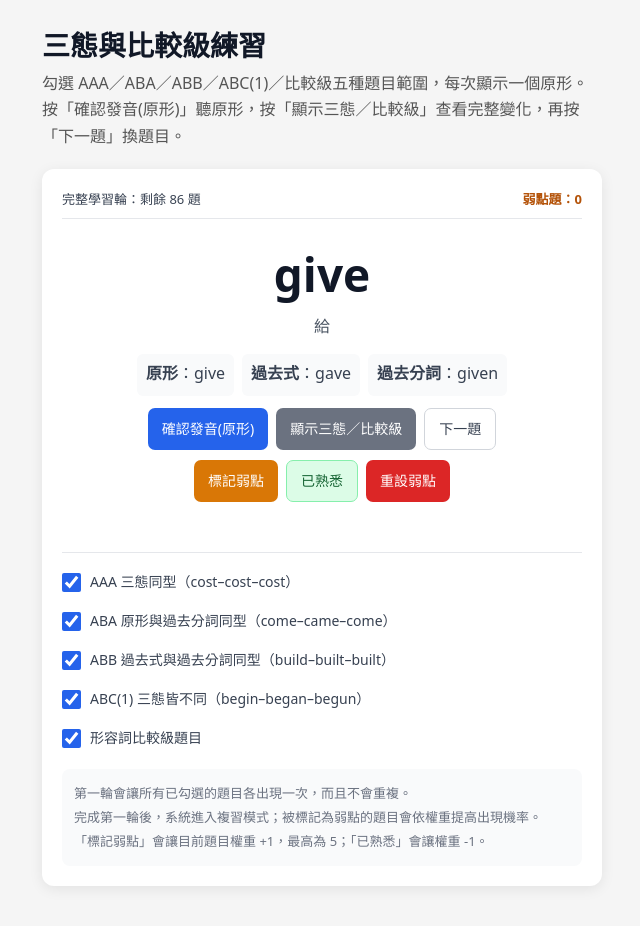
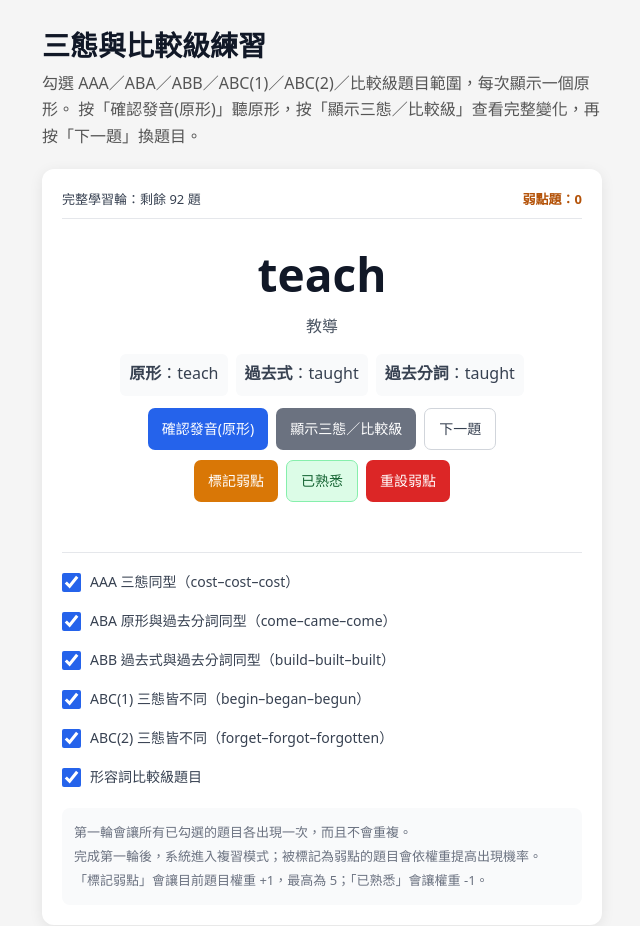
Before and after one commit to kevinyangch/irregular-verbs-practice, a plain HTML site: page index.html in a window 1280 px wide. Both pictures are taken after a click on the button "顯示三態／比較級". Shown: the whole page, without its empty margins (318-958 px from the left). Drawn offline with Linux system fonts and the light colour scheme.

Commit message:
新增ABC2

```diff
--- a/index.html
+++ b/index.html
@@ -18,7 +18,7 @@
   <h1>三態與比較級練習</h1>
 
   <div class="subtitle">
-    勾選 AAA／ABA／ABB／ABC(1)／比較級五種題目範圍，每次顯示一個原形。
+    勾選 AAA／ABA／ABB／ABC(1)／ABC(2)／比較級題目範圍，每次顯示一個原形。
     按「確認發音(原形)」聽原形，按「顯示三態／比較級」查看完整變化，再按「下一題」換題目。
   </div>
 
@@ -88,6 +88,11 @@
       </label>
 
       <label class="option-item">
+        <input type="checkbox" id="optABC2" checked />
+        ABC(2) 三態皆不同（forget–forgot–forgotten）
+      </label>
+
+      <label class="option-item">
         <input type="checkbox" id="optComparatives" checked />
         形容詞比較級題目
       </label>
--- a/main.js
+++ b/main.js
@@ -1,4 +1,4 @@
-const STORAGE_KEY = "verb-practice-weakness-v1";
+const STORAGE_KEY = "verb-practice-weakness-v2";
 const MAX_WEIGHT = 5;
 const RECENT_LIMIT = 3;
 
@@ -75,25 +75,35 @@ const abc1Verbs = [
   { base: "drive", past: "drove", pp: "driven", zh: "駕駛" },
   { base: "eat", past: "ate", pp: "eaten", zh: "吃" },
   { base: "fall", past: "fell", pp: "fallen", zh: "跌倒；落下" },
-  { base: "fly", past: "flew", pp: "flown", zh: "飛" },
-  { base: "forget", past: "forgot", pp: "forgotten", zh: "忘記" },
+  { base: "fly", past: "flew", pp: "flown", zh: "飛" }
+];
+
+// ABC(2)：Base、Past、PP 都不同
+const abc2Verbs = [
+  { base: "forget", past: "forgot", pp: "forgot / forgotten", speakPp: "forgotten", zh: "忘記" },
   { base: "forgive", past: "forgave", pp: "forgiven", zh: "原諒" },
   { base: "freeze", past: "froze", pp: "frozen", zh: "結冰" },
+  { base: "get", past: "got", pp: "got / gotten", speakPp: "got, gotten", zh: "獲得；得到" },
   { base: "give", past: "gave", pp: "given", zh: "給" },
   { base: "go", past: "went", pp: "gone", zh: "去" },
   { base: "grow", past: "grew", pp: "grown", zh: "成長；種植" },
+  { base: "hide", past: "hid", pp: "hidden", zh: "躲藏；藏起來" },
   { base: "know", past: "knew", pp: "known", zh: "知道；認識" },
-  { base: "ride", past: "rode", pp: "ridden", zh: "騎" },
-  { base: "ring", past: "rang", pp: "rung", zh: "響鈴；打電話" },
-  { base: "rise", past: "rose", pp: "risen", zh: "上升；起床" },
-  { base: "see", past: "saw", pp: "seen", zh: "看見" },
+  { base: "lie", past: "lay", pp: "lain", zh: "躺著" },
+  { base: "ride", past: "rode", pp: "ridden", zh: "騎乘" },
+  { base: "ring", past: "rang", pp: "rung", zh: "鈴響；打電話" },
+  { base: "rise", past: "rose", pp: "risen", zh: "升起；起床" },
+  { base: "see", past: "saw", pp: "seen", zh: "看到" },
+  { base: "shake", past: "shook", pp: "shaken", zh: "搖；搖動" },
+  { base: "show", past: "showed", pp: "shown", zh: "展示；顯示" },
   { base: "sing", past: "sang", pp: "sung", zh: "唱歌" },
-  { base: "speak", past: "spoke", pp: "spoken", zh: "說話" },
+  { base: "speak", past: "spoke", pp: "spoken", zh: "說；說話" },
   { base: "steal", past: "stole", pp: "stolen", zh: "偷" },
   { base: "swim", past: "swam", pp: "swum", zh: "游泳" },
-  { base: "take", past: "took", pp: "taken", zh: "拿；帶" },
-  { base: "throw", past: "threw", pp: "thrown", zh: "丟；投擲" },
-  { base: "wear", past: "wore", pp: "worn", zh: "穿著" },
+  { base: "take", past: "took", pp: "taken", zh: "帶（往）；拿" },
+  { base: "throw", past: "threw", pp: "thrown", zh: "投；丟" },
+  { base: "wake", past: "woke", pp: "woken", zh: "醒來；叫醒" },
+  { base: "wear", past: "wore", pp: "worn", zh: "穿戴" },
   { base: "write", past: "wrote", pp: "written", zh: "寫" }
 ];
 
@@ -114,6 +124,7 @@ const questionBanks = {
   aba: abaVerbs,
   abb: abbVerbs,
   abc1: abc1Verbs,
+  abc2: abc2Verbs,
   comp: comparatives
 };
 
@@ -122,6 +133,7 @@ const checkboxMap = {
   aba: "optABA",
   abb: "optABB",
   abc1: "optABC1",
+  abc2: "optABC2",
   comp: "optComparatives"
 };
 
@@ -417,7 +429,8 @@ function showForms() {
     <span><strong>過去分詞</strong>：${currentQuestion.pp}</span>
   `;
 
-  speakText(`${currentQuestion.base}, ${currentQuestion.past}, ${currentQuestion.pp}`);
+  const spokenPp = currentQuestion.speakPp || currentQuestion.pp;
+  speakText(`${currentQuestion.base}, ${currentQuestion.past}, ${spokenPp}`);
 }
 
 function speakBase() {
--- a/style.css
+++ b/style.css
@@ -9,9 +9,7 @@
   --warning-dark: #b45309;
   --danger: #dc2626;
   --danger-dark: #b91c1c;
-  --success-bg: #dcfce7;
   --success-text: #166534;
-  --info-bg: #eff6ff;
   --info-text: #1d4ed8;
 }
 
```
